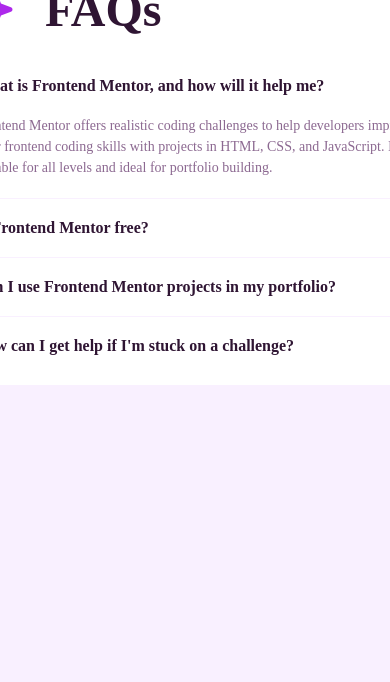
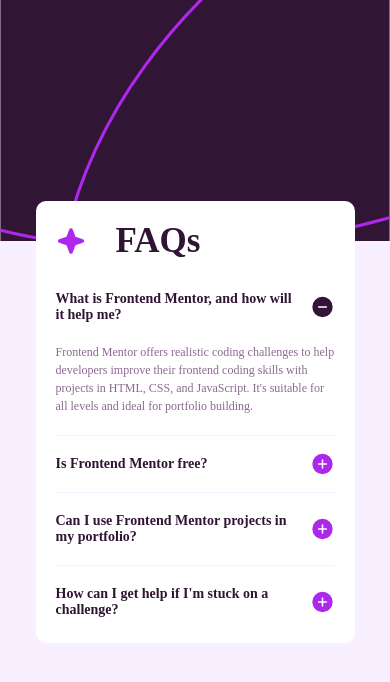
Before and after one commit to Nekocatmeo/faq, a plain HTML site: page index.html in a window 390 px wide. Drawn offline with Linux system fonts and the light colour scheme.

Commit message:
add responsive and change js

```diff
--- a/function.js
+++ b/function.js
@@ -1,7 +1,24 @@
+// const toggles = document.querySelectorAll(".toggle");
+
+// toggles.forEach((toggle) => {
+//     toggle.addEventListener("click", () => {
+//         toggle.closest(".faq").classList.toggle("active");
+//     })
+// })
 const toggles = document.querySelectorAll(".toggle");
 
 toggles.forEach((toggle) => {
-    toggle.addEventListener("click", () => {
-        toggle.closest(".faq").classList.toggle("active");
-    })
-})
+  toggle.addEventListener("click", () => {
+    const currentFAQ = toggle.closest(".faq");
+
+    // Đóng tất cả các phần tử đang mở, trừ phần tử hiện tại
+    document.querySelectorAll(".faq.active").forEach((item) => {
+      if (item !== currentFAQ) {
+        item.classList.remove("active");
+      }
+    });
+
+    // Toggle phần tử hiện tại (mở nếu đang đóng, đóng nếu đang mở)
+    currentFAQ.classList.toggle("active");
+  });
+});
--- a/index.html
+++ b/index.html
@@ -9,11 +9,9 @@
 </head>
 <body>
 <div class="App">
-  <img src="/assets/images/background-pattern-desktop.svg" alt="background-img"
-  style="margin: 0; overflow: visible; overflow-clip-margin: 0; width: 100%;"/>
   <div class="box_content">
     <div class="title">
-    <img src="/assets/images/icon-star.svg" alt="star" style="margin-right: 30px; "/>
+    <img src="/assets/images/icon-star.svg" alt="star" style="margin-right: 30px; width: 30px; height: auto;"/>
       FAQs
     </div>
       <div class="container">
--- a/style.css
+++ b/style.css
@@ -10,18 +10,22 @@ html{
     font-family: Work Sans, san-serif;
     display: flex;
     flex-direction: column;
-    justify-content: flex-start;
+    justify-content: center;
     align-items: center;
     position: fixed;
     top: 0;
     right: 0;
     bottom: 0;
     left: 0;
-    overflow-y: scroll;
+    background-image: url(/assets/images/background-pattern-desktop.svg);
+    background-size: contain;
+    background-position: 0% 0%;
+    background-repeat: no-repeat;
+
 }
 .App .box_content{
     position: relative;
-    top: -135px;
+
 }
 .box_content{
     max-width: 520px;
@@ -71,13 +75,13 @@ html{
     color: #8c6991;
     padding: 20px 0px 20px 0px;
     overflow: hidden;
-    width: 440px;
+    max-width: 440px;
 }
 .faq .answer {
   display: none;
 }
 
-/* đã set block cho answer trong fă active nhưng code ko ăn??? */
+/* đã set block cho answer trong faq active nhưng code ko ăn??? */
 /* code ăn rồi :>, tại viết sai faq với fqa á */
 .faq.active .answer{
     display: block;
@@ -115,3 +119,31 @@ html{
 .faq.active .toggle-plus {
     display: none;
 }
+/* for mobile device */
+@media only screen and (max-width: 600px) {
+.App .box_content{
+    max-width: 279px;
+}
+.box_content{
+    width: calc(100vw - 32px);
+    border-radius: 10px;
+    padding: 20px 20px 5px 20px;
+}
+.App {
+    padding-inline: 16px;
+    background-image: url(/assets/images/background-pattern-mobile.svg);
+    background-size: contain;
+    background-position: 0% 0%;
+    background-repeat: no-repeat;
+}
+.title {
+    font-size: 35px;
+    margin-bottom: 10px;
+}
+.question {
+    font-size: 14px;
+}
+.answer {
+    font-size: 12px;
+}
+}
```
